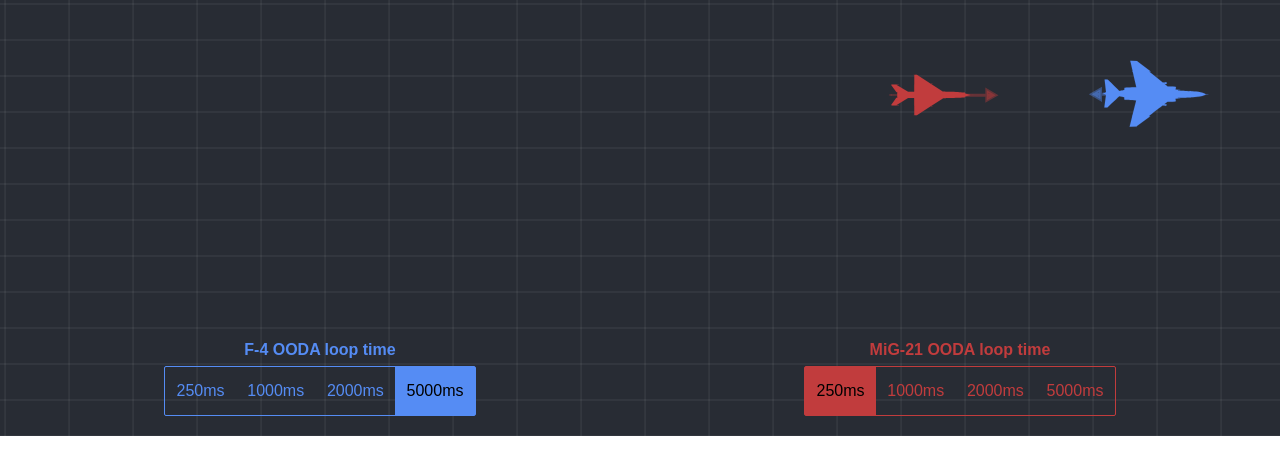
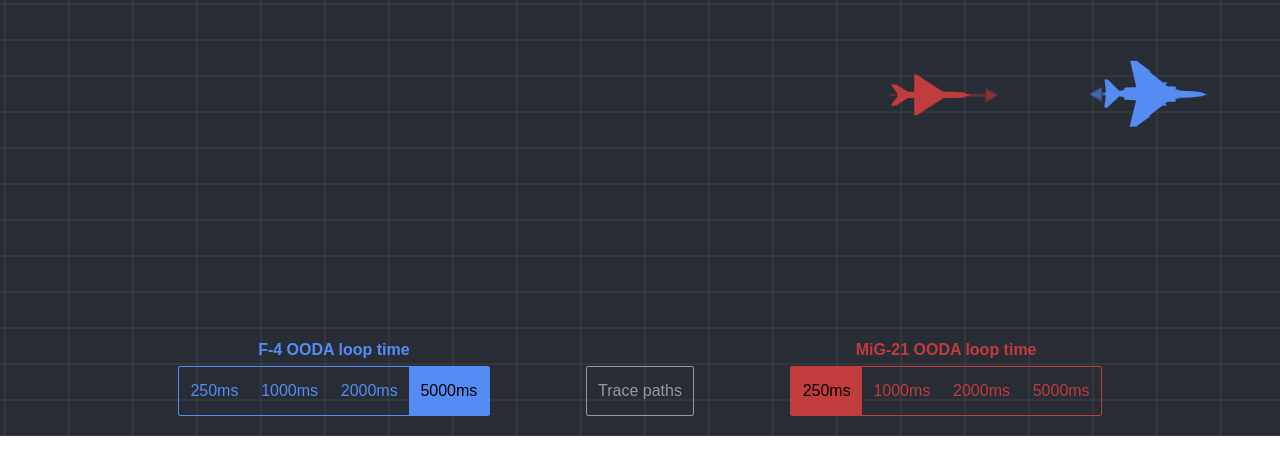
Before and after one commit to beneater/ooda-loop, a React (Create React App) app: page / in a window 1280 px wide. Shown: the part 284-758 px from the top of the page. Built offline with nearby package versions, Linux system fonts and the light colour scheme.

Commit message:
Add option to trace paths of planes

```diff
--- a/src/App.js
+++ b/src/App.js
@@ -2,6 +2,7 @@
 import {StyleSheet, css} from "aphrodite";
 
 import SegmentedControl from "./SegmentedControl.js";
+import Toggle from "./Toggle.js";
 import {F4, Mig21} from "./Planes.js";
 
 const BLUE = "#558cf4";
@@ -12,19 +13,22 @@
     backgroundColor: "#282c34",
     position: "relative",
     fontFamily: "sans-serif",
+    overflow: "hidden",
   },
   controls: {
     position: "absolute",
     bottom: 0,
     left: 0,
     display: "flex",
-    justifyContent: "space-around",
+    justifyContent: "center",
   },
   control: {
     textAlign: "center",
     color: "#ffffff",
     fontWeight: "bold",
     lineHeight: 2,
+    paddingLeft: "3em",
+    paddingRight: "3em",
   },
 });
 
@@ -42,6 +46,7 @@
     assignedHeading: 0,
     speed: 0.3,
     turnRate: 0,
+    history: [],
   },
   mig: {
     x: Math.random() * 80 + 10,
@@ -50,6 +55,7 @@
     assignedHeading: 0,
     speed: 0.3,
     turnRate: 0,
+    history: [],
   },
 };
 
@@ -101,6 +107,7 @@
       fontSize: 16,
       f4Ooda: OodaOptions[OodaOptions.length - 1],
       migOoda: OodaOptions[0],
+      showHistory: false,
     };
 
     this.raf = window.requestAnimationFrame(this.animationLoop);
@@ -173,6 +180,14 @@
     data.f4.y += sin(data.f4.heading) * data.f4.speed;
     data.mig.x += cos(data.mig.heading) * data.mig.speed;
     data.mig.y += sin(data.mig.heading) * data.mig.speed;
+
+    // Track path history
+    if (this.state.showHistory) {
+      data.f4.history.push([data.f4.x, data.f4.y]);
+      data.mig.history.push([data.mig.x, data.mig.y]);
+      data.f4.history = data.f4.history.slice(-1000);
+      data.mig.history = data.mig.history.slice(-1000);
+    }
 
     // Update the headings based on turn rates
     data.f4.heading = Math.round(
@@ -247,6 +262,44 @@
     );
     this.ctx.fill();
     this.ctx.stroke();
+
+    if (this.state.showHistory) {
+      // F-4 History
+      this.ctx.strokeStyle = BLUE + "66";
+      this.ctx.fillStyle = BLUE + "66";
+      this.ctx.lineWidth = 2;
+
+      this.ctx.beginPath();
+      this.ctx.moveTo(
+        ((data.f4.history[0][0] - data.offsetX) * width) / 100,
+        ((data.f4.history[0][1] - data.offsetY) * height) / 100,
+      );
+      data.f4.history.forEach((history) => {
+        this.ctx.lineTo(
+          ((history[0] - data.offsetX) * width) / 100,
+          ((history[1] - data.offsetY) * height) / 100,
+        );
+      });
+      this.ctx.stroke();
+
+      // MiG History
+      this.ctx.strokeStyle = RED + "66";
+      this.ctx.fillStyle = RED + "66";
+      this.ctx.lineWidth = 2;
+
+      this.ctx.beginPath();
+      this.ctx.moveTo(
+        ((data.mig.history[0][0] - data.offsetX) * width) / 100,
+        ((data.mig.history[0][1] - data.offsetY) * height) / 100,
+      );
+      data.mig.history.forEach((history) => {
+        this.ctx.lineTo(
+          ((history[0] - data.offsetX) * width) / 100,
+          ((history[1] - data.offsetY) * height) / 100,
+        );
+      });
+      this.ctx.stroke();
+    }
 
     // Update the position and angle of the planes
     // This hackily changes the SVGs' positions and transforms. Rerendering the
@@ -351,6 +404,18 @@
             />
           </div>
           <div className={css(styles.control)}>
+            <div>&nbsp;</div>
+            <Toggle
+              checked={this.state.showHistory}
+              onChange={() => {
+                this.setState({showHistory: !this.state.showHistory});
+                data.f4.history = [];
+                data.mig.history = [];
+              }}
+              caption="Trace paths"
+            />
+          </div>
+          <div className={css(styles.control)}>
             <div style={{color: RED}}>MiG-21 OODA loop time</div>
             <SegmentedControl
               color={RED}
--- /dev/null
+++ b/src/Toggle.js
@@ -0,0 +1,44 @@
+import React from "react";
+import {StyleSheet, css} from "aphrodite";
+
+const styles = StyleSheet.create({
+  checkbox: {
+    border: "1px solid #999999",
+    fontWeight: "normal",
+    borderRadius: 2,
+    userSelect: "none",
+  },
+  input: {
+    position: "absolute",
+    opacity: 0,
+  },
+  label: {
+    display: "inline-block",
+    padding: "0 .71em",
+    cursor: "pointer",
+    lineHeight: "3em",
+    color: "#999999",
+  },
+  selected: {
+    background: "#999999",
+    color: "#000000",
+  },
+});
+
+const Toggle = (props) => (
+  <div className={css(styles.checkbox)}>
+    <label
+      className={css(styles.label, props.checked && styles.selected)}
+    >
+      <input
+        className={css(styles.input)}
+        type="checkbox"
+        checked={props.checked}
+        onChange={props.onChange}
+      />
+      {props.caption}
+    </label>
+  </div>
+);
+
+export default Toggle;
```
